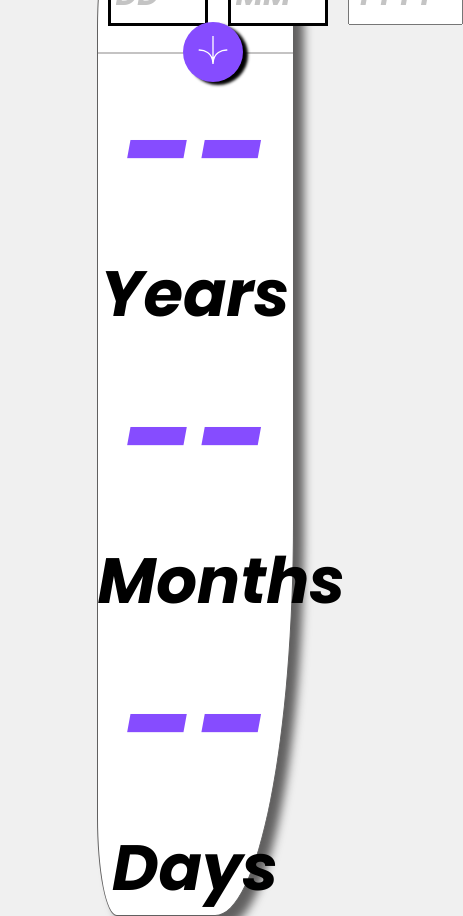
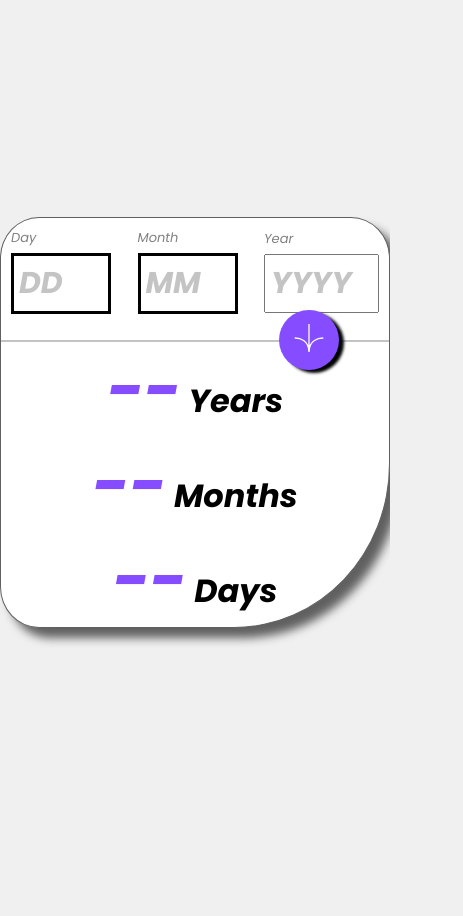
Before and after one commit to PrinceAndrej/age-calculator-app-main, a plain HTML site: page index.html in a window 390 px wide. Shown: the whole page, 463 px wide, since content can reach past the window. After the commit the page ends 844 px from the top, so only its background shows below. Drawn offline with Linux system fonts and the light colour scheme.

Commit message:
Some changes to the media screen

```diff
--- a/styles.css
+++ b/styles.css
@@ -98,3 +98,11 @@ button img {
   font-size: 2em;
   margin: 0;
 }
+@media screen and (max-width: 430px) {
+  .centeredBox {
+    width: 100%;
+  }
+  .outPutField h1 {
+    font-size: 2em;
+  }
+}
```
